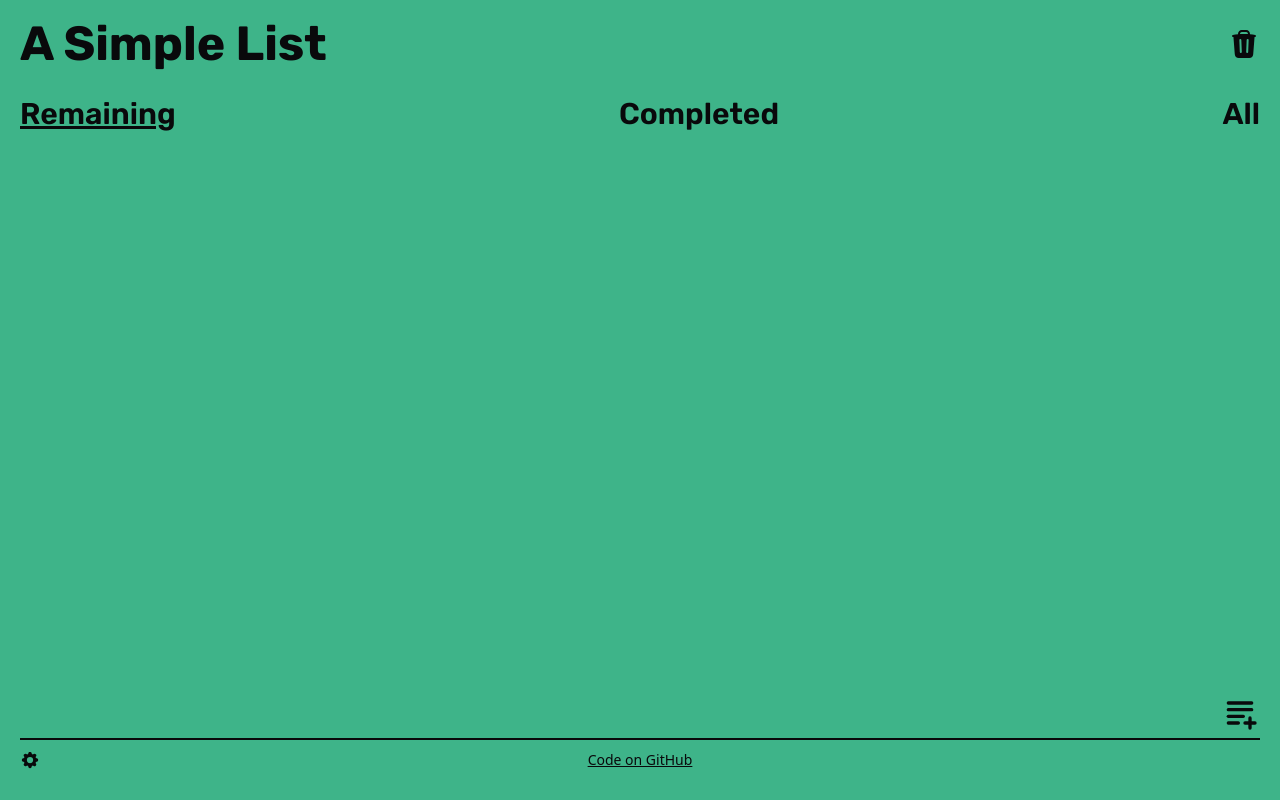
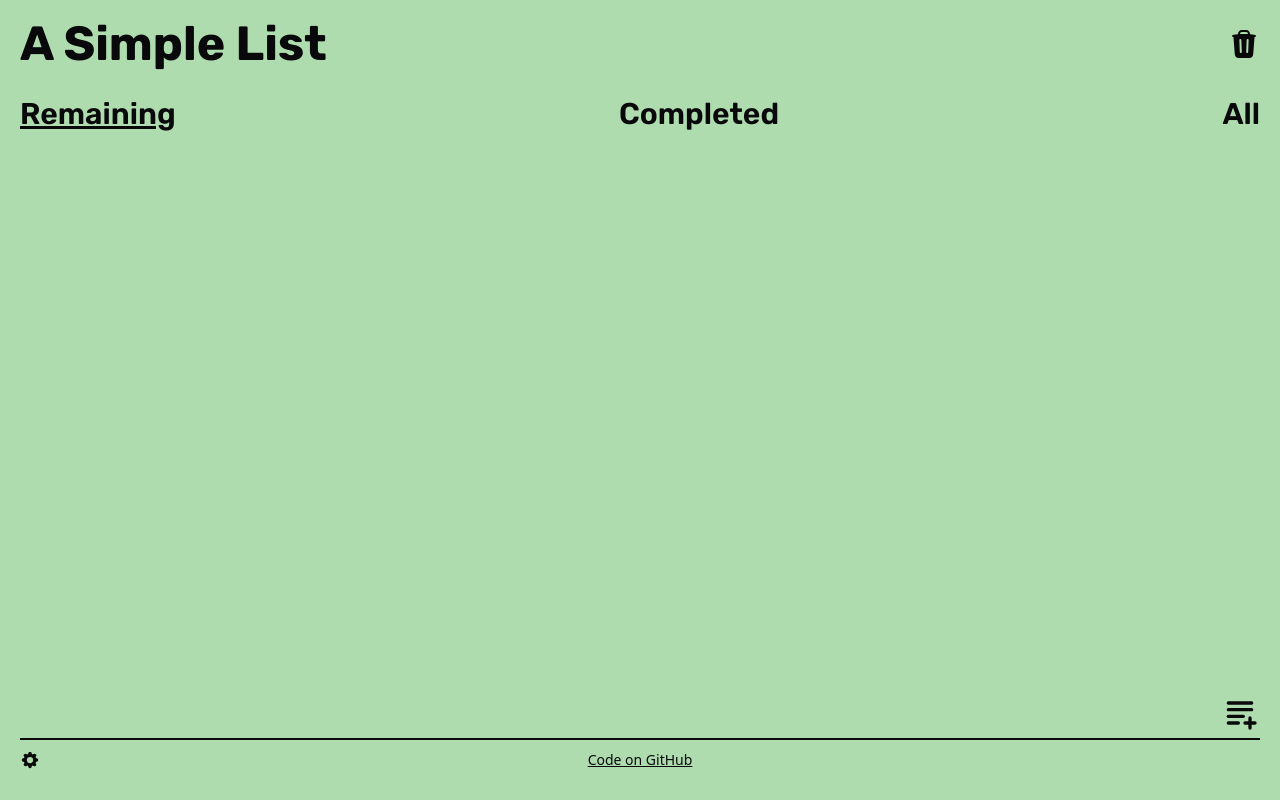
Before and after one commit to haggqvist459/typescript_list_app, a React (Vite) app: page / in a window 1280 px wide. Built offline with nearby package versions, Linux system fonts and the light colour scheme.

Commit message:
changed mint green colour

```diff
--- a/src/index.css
+++ b/src/index.css
@@ -30,7 +30,7 @@ textarea {
   --font-rubik: Rubik, sans-serif;
 
   /* Theme 1 */
-  --color-mint: #3EB489;
+  --color-mint: #AEDCAE;
   --color-mint-light: #77CAAC;
 
 
```
